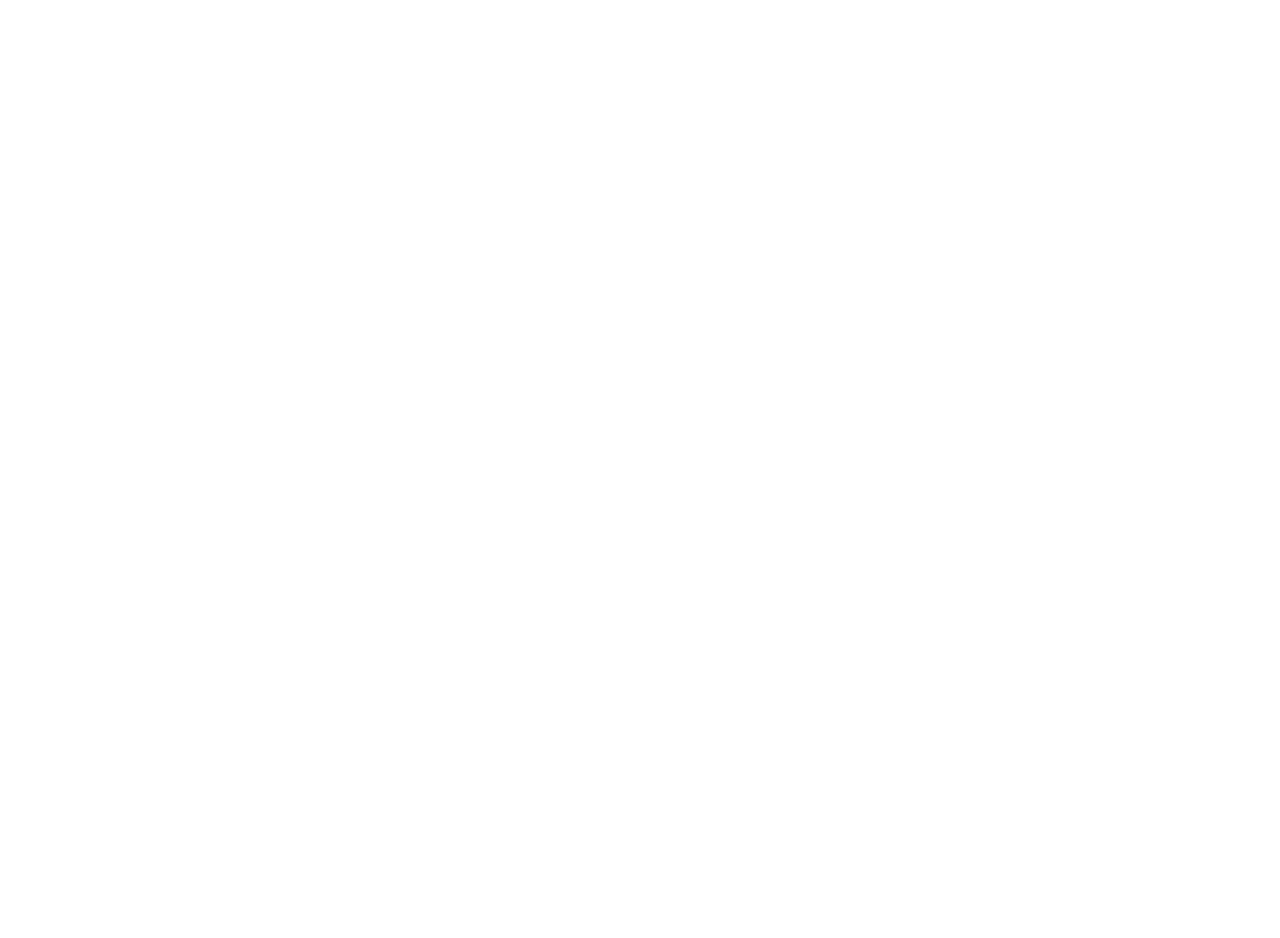
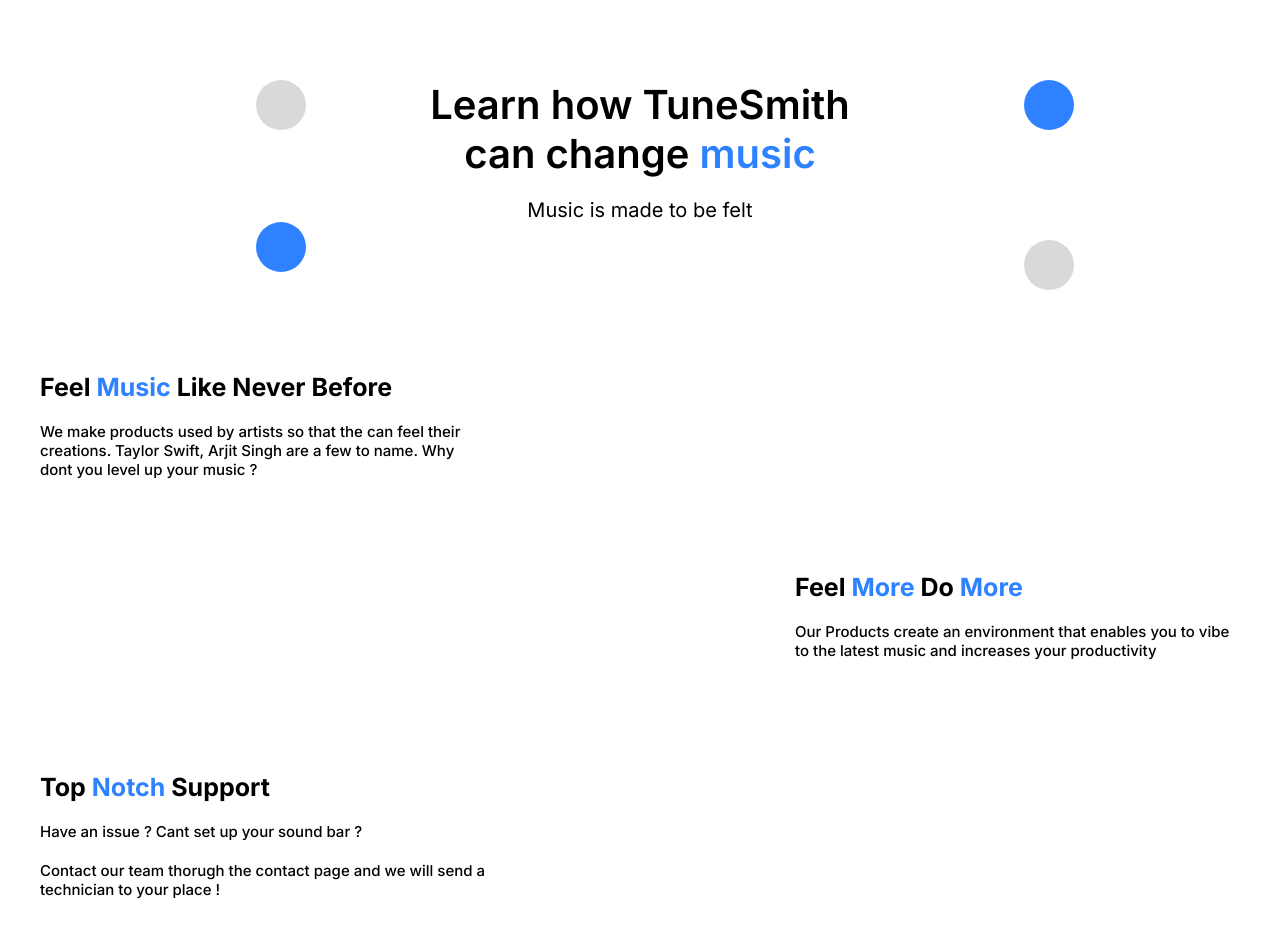
Before and after one commit to Tijil2111/w3btek-frontend, a Next.js app: page / in a window 1280 px wide. Shown: the part 760-1698 px from the top of the page. Before the commit the page ends 800 px from the top, so only its background shows below. Built offline with nearby package versions, Linux system fonts and the light colour scheme.

Commit message:
Makes features in home

```diff
--- a/pages/index.js
+++ b/pages/index.js
@@ -32,6 +32,56 @@
         </div>
         <img src="/music1.svg" className={styles.image}></img>
       </div>
+      <div className={styles.learnDiv}>
+        <div>
+          <div className={styles.learnHead}>Learn how TuneSmith</div>
+          <div className={styles.learnHead1}>
+            can change <span className={styles.primaryColor}>music</span>
+          </div>
+          <div className={styles.learnSubHead}>Music is made to be felt</div>
+        </div>
+        <div>
+          <div className={styles.dot1}></div>
+          <div className={styles.dot2}></div>
+          <div className={styles.dot3}></div>
+          <div className={styles.dot4}></div>
+        </div>
+        <div className={styles.features}>
+          <div className={styles.featuresDiv}>
+            <div className={styles.featureTitle}>
+              Feel <span className={styles.primaryColor}>Music</span> Like Never
+              Before
+            </div>
+            <div className={styles.featureDesc}>
+              We make products used by artists so that the can feel their
+              creations. Taylor Swift, Arjit Singh are a few to name. Why dont
+              you level up your music ?
+            </div>
+          </div>
+          <div className={styles.features1Div}>
+            <div className={styles.featureTitle}>
+              Feel <span className={styles.primaryColor}>More</span> Do{" "}
+              <span className={styles.primaryColor}>More</span>
+            </div>
+            <div className={styles.featureDesc}>
+              Our Products create an environment that enables you to vibe to the
+              latest music and increases your productivity
+            </div>
+          </div>
+          <div className={styles.featuresDiv}>
+            <div className={styles.featureTitle}>
+              Top <span className={styles.primaryColor}>Notch</span> Support
+            </div>
+            <div className={styles.featureDesc}>
+              Have an issue ? Cant set up your sound bar ?
+            </div>
+            <div className={styles.featureDesc}>
+              Contact our team thorugh the contact page and we will send a
+              technician to your place !
+            </div>
+          </div>
+        </div>
+      </div>
     </div>
   );
 }
--- a/styles/Home.module.css
+++ b/styles/Home.module.css
@@ -1,5 +1,8 @@
+.primaryColor {
+  color: #2f82ff;
+}
 .mainDiv {
-  min-height: calc(100vh - 73px);
+  min-height: calc(100vh - 63px);
   display: flex;
   justify-content: space-around;
   padding: 0 40px;
@@ -36,7 +39,89 @@
   border-radius: 5px;
   cursor: pointer;
 }
-@media only screen and (max-width: 700px) {
+
+.learnDiv {
+  min-height: calc(100vh - 73px);
+  display: flex;
+  flex-direction: column;
+  padding: 0 40px;
+}
+
+.learnHead {
+  padding-top: 30px;
+  font-weight: 600;
+  font-size: 40px;
+  text-align: center;
+}
+.learnHead1 {
+  font-weight: 600;
+  font-size: 40px;
+  text-align: center;
+}
+.learnSubHead {
+  text-align: center;
+  font-size: 20px;
+  padding-top: 20px;
+}
+.dot1 {
+  position: absolute;
+  left: 20%;
+  height: 50px;
+  width: 50px;
+  border-radius: 50%;
+  background-color: #2f82ff;
+}
+.dot2 {
+  position: absolute;
+  top: 125%;
+  left: 80%;
+  height: 50px;
+  width: 50px;
+  border-radius: 50%;
+  background-color: #d9d9d9;
+}
+.dot3 {
+  position: absolute;
+  top: 105%;
+  left: 80%;
+  height: 50px;
+  width: 50px;
+  border-radius: 50%;
+  background-color: #2f82ff;
+}
+.dot4 {
+  position: absolute;
+  top: 105%;
+  left: 20%;
+  height: 50px;
+  width: 50px;
+  border-radius: 50%;
+  background-color: #d9d9d9;
+}
+.features {
+  padding-top: 150px;
+  display: flex;
+  flex-direction: column;
+}
+.featuresDiv {
+  height: 200px;
+  width: 445px;
+}
+.featureTitle {
+  font-weight: bold;
+  font-size: 25px;
+}
+.featureDesc {
+  padding-top: 20px;
+  font-size: 15px;
+  font-weight: 500;
+}
+.features1Div {
+  height: 200px;
+  width: 445px;
+  align-self: flex-end;
+}
+@media only screen and (max-width: 1000px) {
   .mainDiv {
     display: flex;
     flex-direction: column;
@@ -61,4 +146,17 @@
     justify-content: center;
     margin-left: 100px;
   }
+  .dot1,
+  .dot2,
+  .dot3,
+  .dot4 {
+    display: none;
+  }
+  .features {
+    justify-content: center;
+    align-items: center;
+  }
+  .features1Div {
+    align-self: center;
+  }
 }
```
